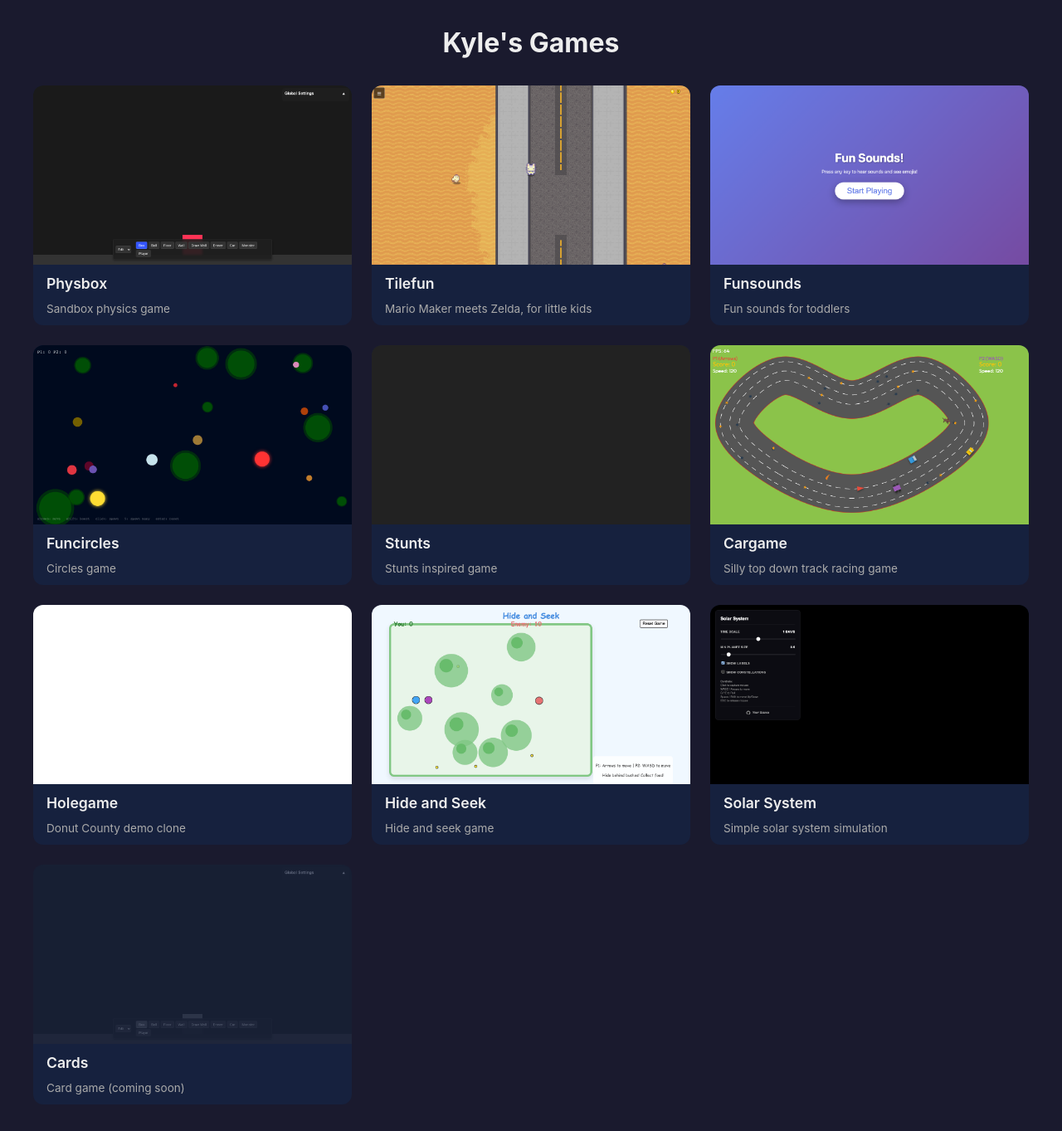
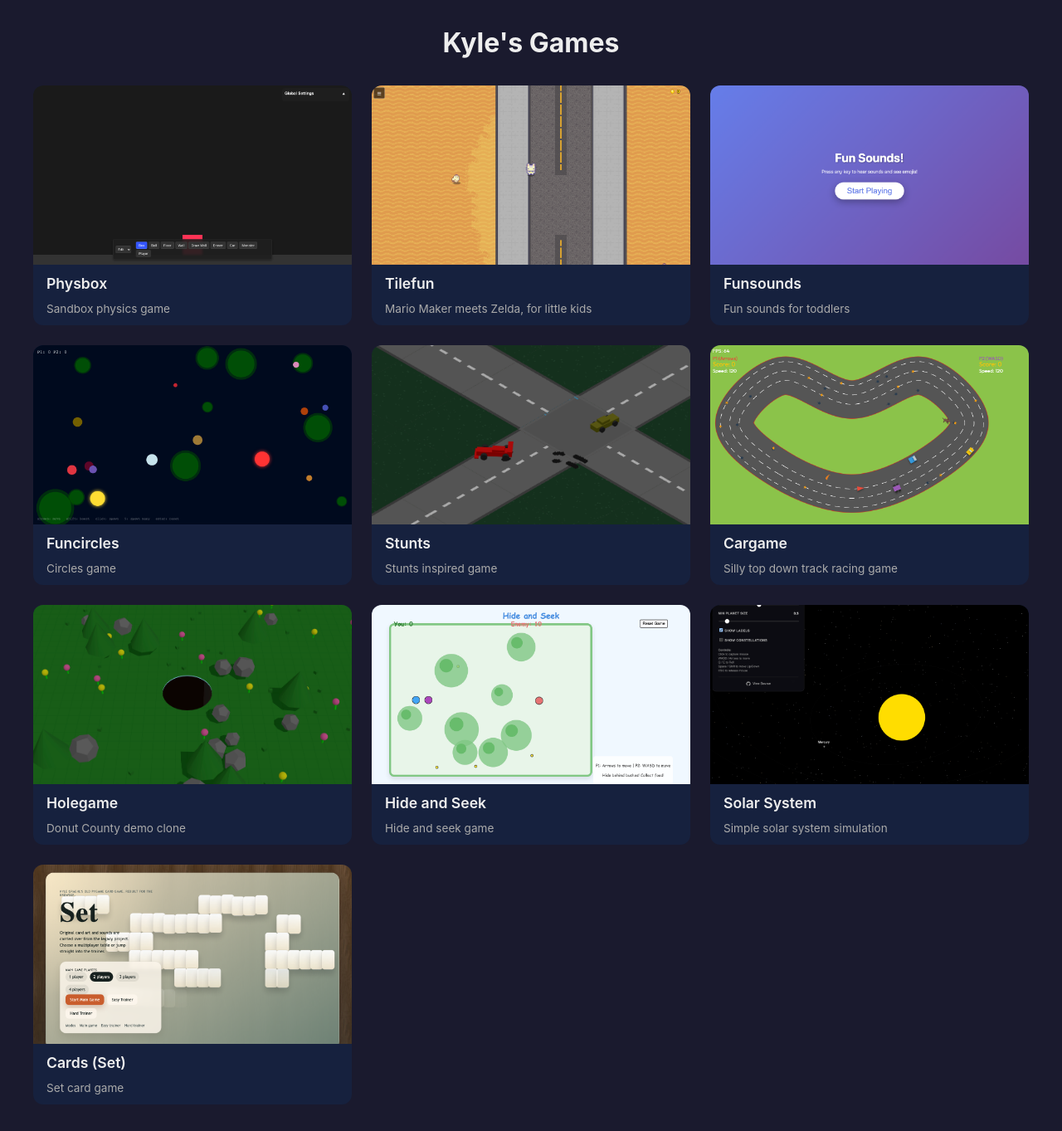
Before and after one commit to kzahel/kzahel.github.io, a Jekyll site: the page games/index.html, which Jekyll copies as it is, in a window 1280 px wide. Shown: the whole page at 83% size. Built offline with Jekyll 4.4.1, drawn with Linux system fonts in a browser that asks for light colours.

Commit message:
Update game screenshots and add cards
Replace blank screenshots for solarsystem, holegame, stunts with
proper ones. Add cards (Set) game with real screenshot.

Co-Authored-By: Claude Opus 4.6 <noreply@anthropic.com>

```diff
--- a/games/index.html
+++ b/games/index.html
@@ -95,9 +95,9 @@ h1 { text-align: center; margin-bottom: 2rem; font-size: 2rem; }
 
 <div class="card">
   <a href="/cards/">
-    <img src="screenshots/physbox.png" alt="cards" style="filter: grayscale(1) opacity(0.3);">
-    <div class="name">Cards</div>
-    <div class="desc">Card game (coming soon)</div>
+    <img src="screenshots/cards.png" alt="cards">
+    <div class="name">Cards (Set)</div>
+    <div class="desc">Set card game</div>
   </a>
 </div>
 
```
Also changed, not shown: games/screenshots/cards.png (added), games/screenshots/holegame.png, games/screenshots/solarsystem.png, games/screenshots/stunts.png.
